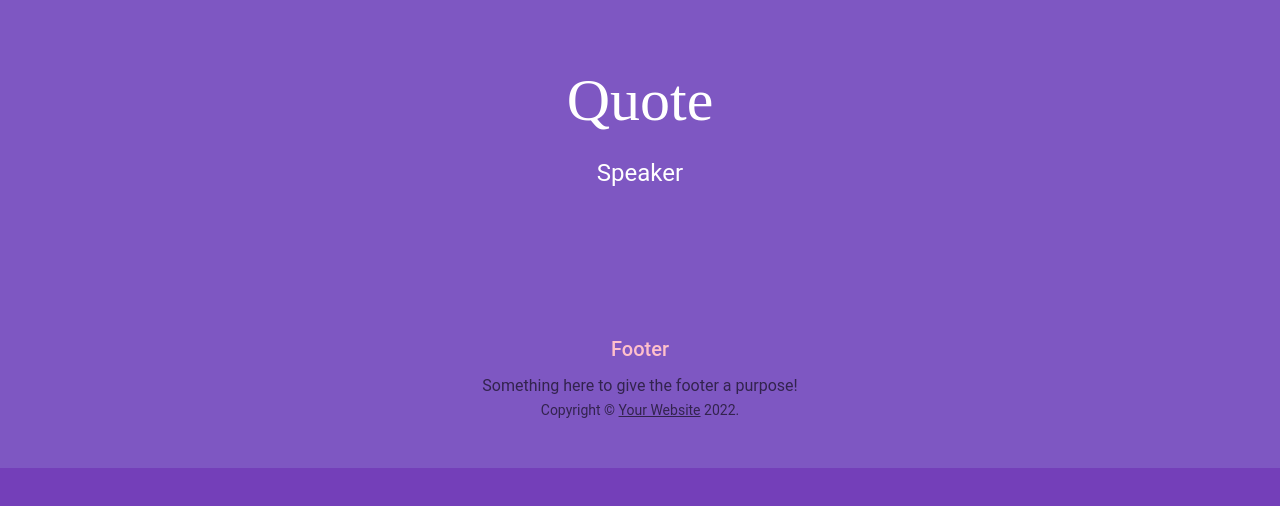
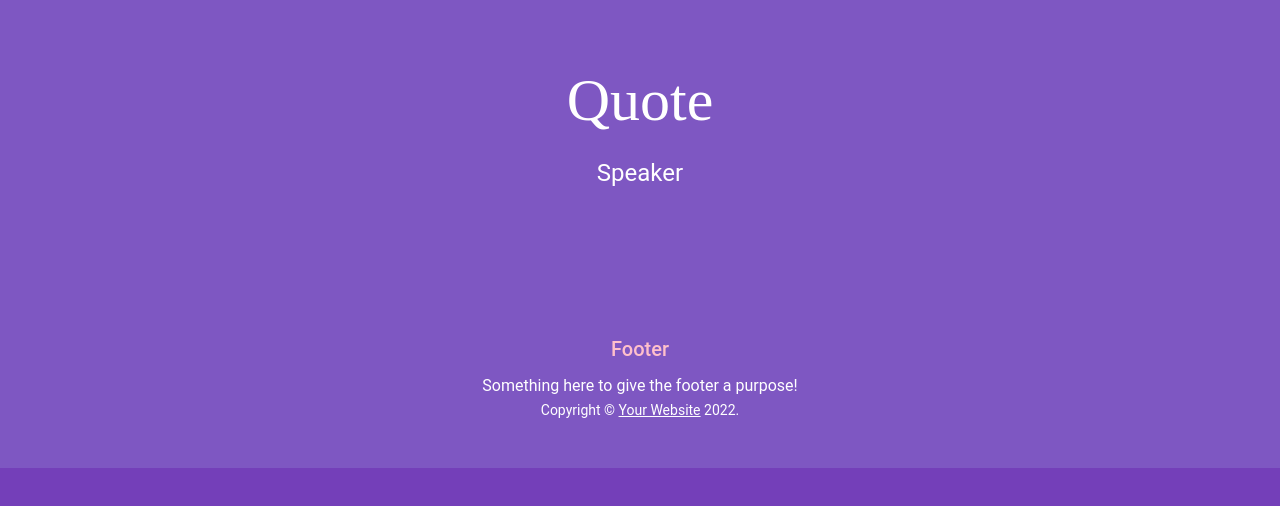
Before and after one commit to EmmaSecrest/btsQuotesRandomizer, a React (Create React App) app: page / in a window 1280 px wide. Shown: the top 506 px of the page. Built offline with nearby package versions, Linux system fonts and the light colour scheme.

Commit message:
issue with quote font changed some other colors to white

```diff
--- a/src/App.js
+++ b/src/App.js
@@ -11,7 +11,7 @@
 
 function Copyright() {
   return (
-    <Typography variant="body2" color="text.secondary" align="center">
+    <Typography variant="body2" color="#fff" align="center">
       {'Copyright © '}
       <Link color="inherit" href="https://mui.com/">
         Your Website
@@ -27,7 +27,7 @@
 
 
 
-export default function Album() {
+export default function Main() {
   return (
     <ThemeProvider theme={theme}>
       <CssBaseline />
@@ -45,7 +45,7 @@
         <Typography
           variant="subtitle1"
           align="center"
-          color="text.secondary"
+          color="#fff"
           component="p"
         >
           Something here to give the footer a purpose!
```
